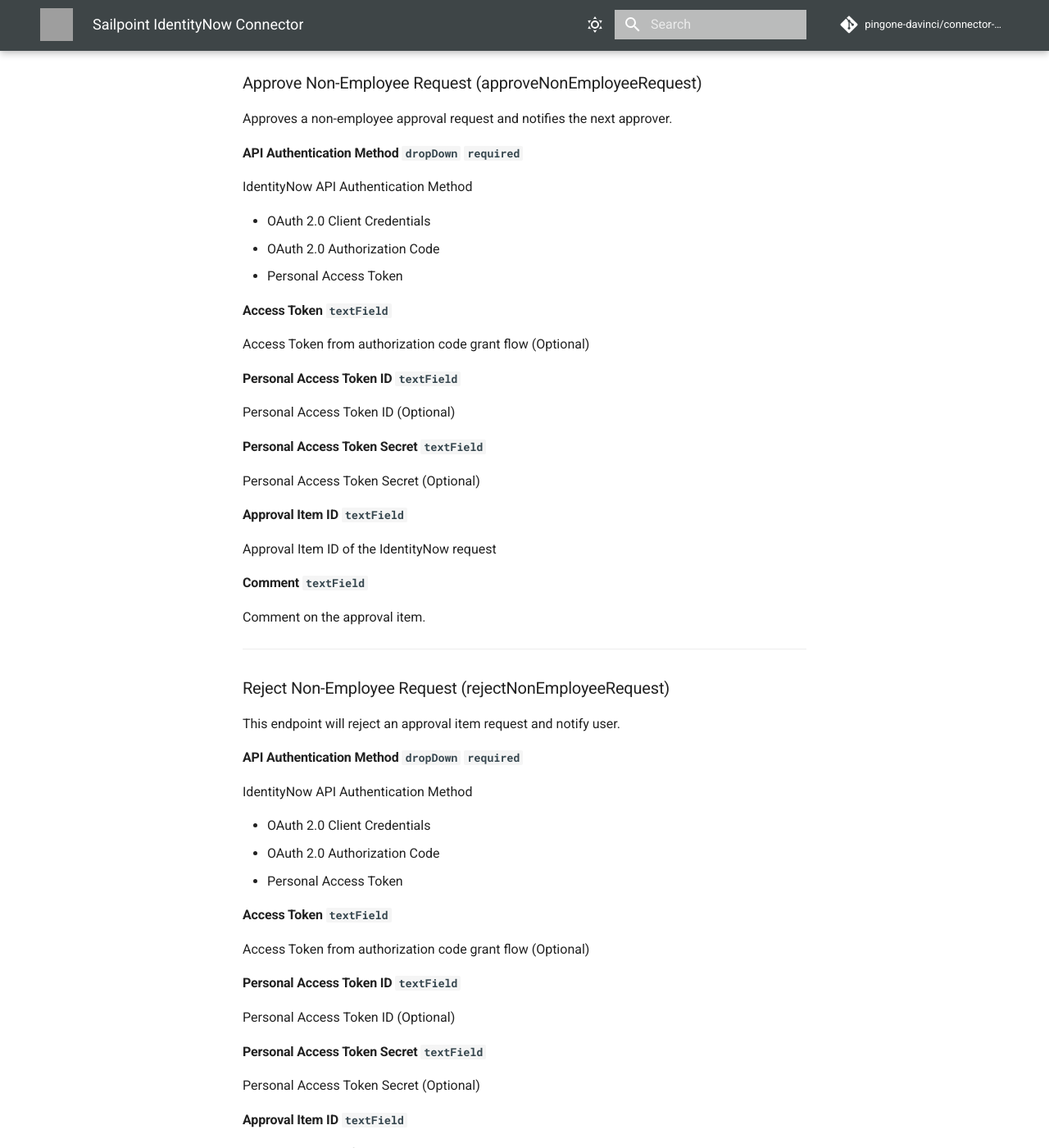
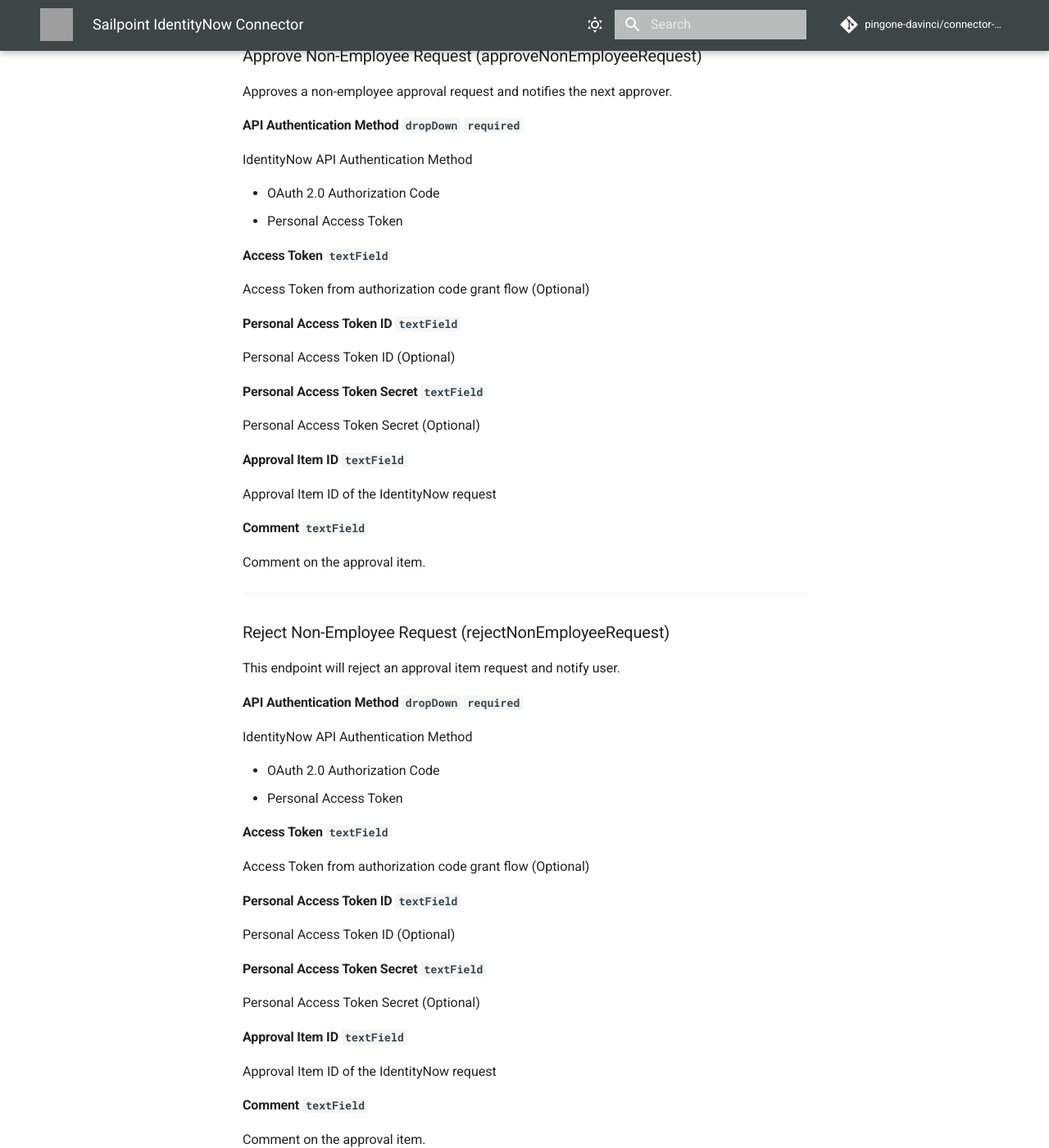
Before and after one commit to pingone-davinci/documentation, an MkDocs documentation site: the page built from docs/sailpoint-identitynow/README.md, in a window 1280 px wide and 1400 px high, scrolled down 3929 px. Shown: the whole window at 82% size. Built offline with MkDocs 1.6.1 and Material for MkDocs 9.7.7, drawn with Linux system fonts in a browser that asks for light colours; comment, search, counter and statistics services are not loaded; some of the changed text lies outside the part shown; grey boxes are pictures that could not be loaded.

Commit message:
Update README.md

```diff
--- a/docs/sailpoint-identitynow/README.md
+++ b/docs/sailpoint-identitynow/README.md
@@ -82,7 +82,6 @@
 IdentityNow API Authentication Method
 
 
- - OAuth 2.0 Client Credentials
  - OAuth 2.0 Authorization Code
  - Personal Access Token
 
@@ -164,7 +163,6 @@
 IdentityNow API Authentication Method
 
 
- - OAuth 2.0 Client Credentials
  - OAuth 2.0 Authorization Code
  - Personal Access Token
 
@@ -206,7 +204,6 @@
 IdentityNow API Authentication Method
 
 
- - OAuth 2.0 Client Credentials
  - OAuth 2.0 Authorization Code
  - Personal Access Token
 
@@ -292,7 +289,6 @@
 IdentityNow API Authentication Method
 
 
- - OAuth 2.0 Client Credentials
  - OAuth 2.0 Authorization Code
  - Personal Access Token
 
@@ -324,7 +320,6 @@
 IdentityNow API Authentication Method
 
 
- - OAuth 2.0 Client Credentials
  - OAuth 2.0 Authorization Code
  - Personal Access Token
 
@@ -386,7 +381,6 @@
 IdentityNow API Authentication Method
 
 
- - OAuth 2.0 Client Credentials
  - OAuth 2.0 Authorization Code
  - Personal Access Token
 
```
